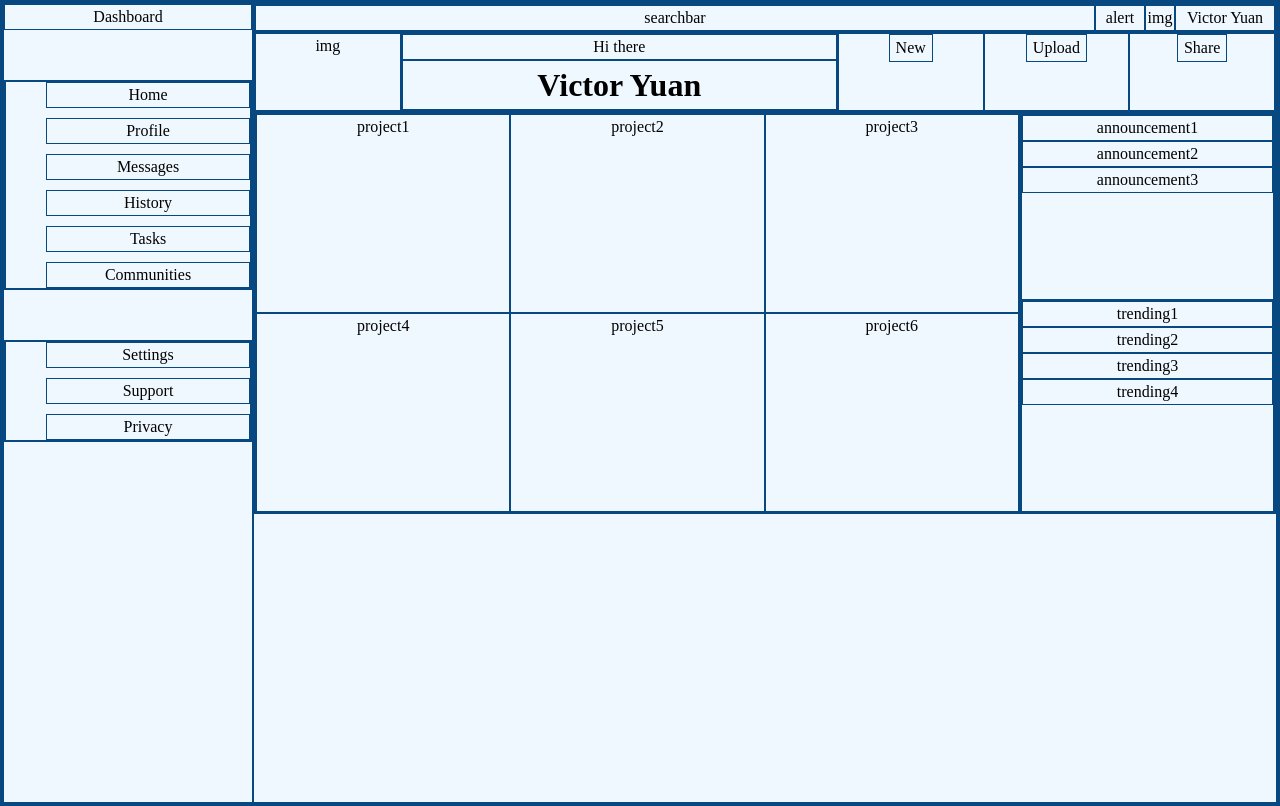
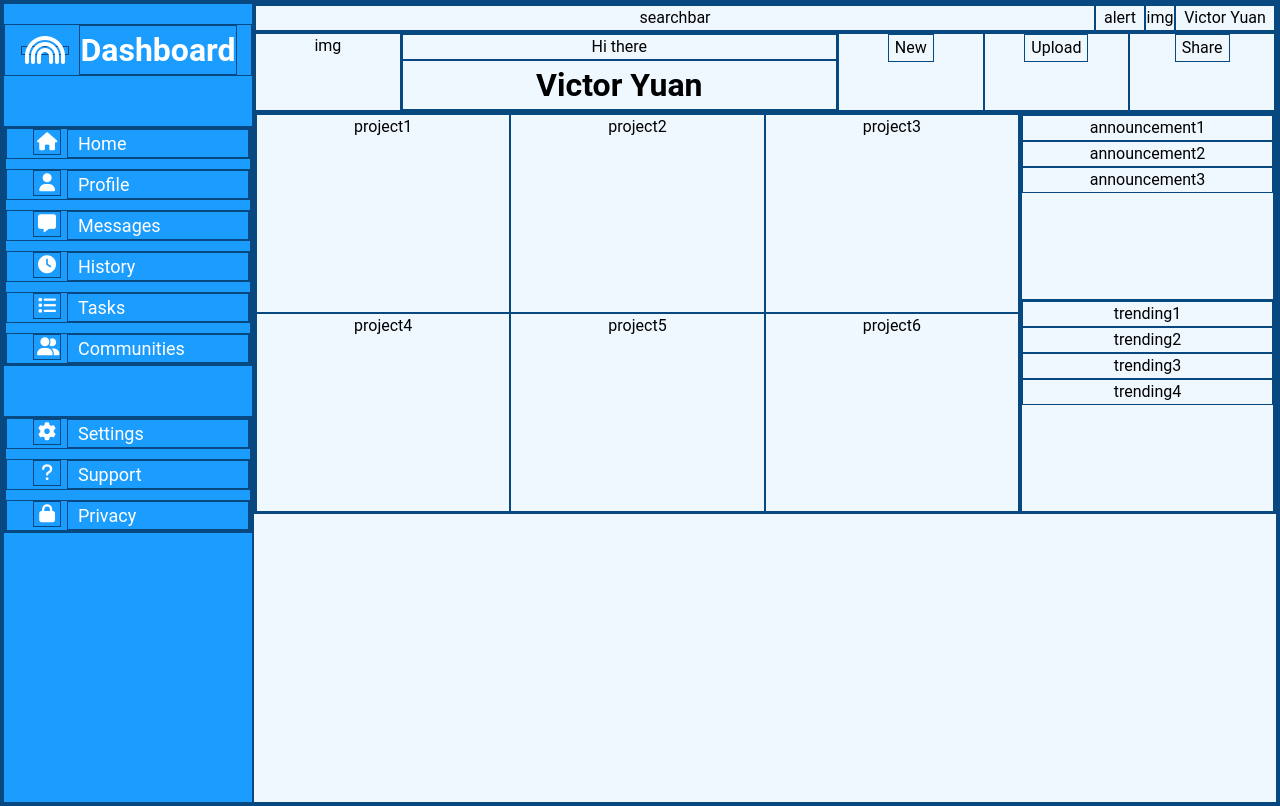
Before and after one commit to wvictor14/admin_dashboard, a plain HTML site: page index.html in a window 1280 px wide. Drawn offline with Linux system fonts and the light colour scheme.

Commit message:
finish sidebar

```diff
--- a/index.html
+++ b/index.html
@@ -5,29 +5,33 @@
   <meta name="viewport" content="width=device-width, initial-scale=1.0">
 
   <link rel="stylesheet" href="style.css">
+  <link rel="stylesheet" href="https://cdnjs.cloudflare.com/ajax/libs/font-awesome/6.5.0/css/all.min.css">
   <title>Document</title>
 
 </head>
 <body>
   <div class="container">
     <div class="sidebar">
-      <div class="header">Dashboard</div>
+      <div class="header">
+        <i class="fa-solid fa-rainbow fa-2xl"></i>
+        <h1>Dashboard</h1>
+      </div>
       <div class="nav1">
-        <ul class='nav-items'>
-          <li>Home</li>
-          <li>Profile</li>
-          <li>Messages</li>
-          <li>History</li>
-          <li>Tasks</li>
-          <li>Communities</li>
-        </ul>
+        <div class='nav-items'>
+          <a><i class="fa-solid fa-home"></i><p>Home</p></a>
+          <a><i class="fa-solid fa-user"></i><p>Profile</p></a>
+          <a><i class="fa-solid fa-message"></i><p>Messages</p></a>
+          <a><i class="fa-solid fa-clock"></i><p>History</p></a>
+          <a><i class="fa-solid fa-list"></i><p>Tasks</p></a>
+          <a><i class="fa-solid fa-user-group"></i><p>Communities</p></a>
+        </div>
       </div>
       <div class="nav2">
-        <ul class="settings">
-          <li>Settings</li>
-          <li>Support</li>
-          <li>Privacy</li>
-        </ul>
+        <div class="nav-items">
+          <a><i class="fa-solid fa-gear"></i><p>Settings</p></a>
+          <a><i class="fa-solid fa-question"></i><p>Support</p></a>
+          <a><i class="fa-solid fa-lock"></i><p>Privacy</p></a>
+        </div>
       </div>
     </div>
     <div class="main">
--- a/style.css
+++ b/style.css
@@ -3,6 +3,7 @@
 * {
   border: 1px solid rgb(8, 72, 129);
   background-color:aliceblue;
+  font-family: Roboto, sans-serif;
 }
 
 .container {
@@ -17,18 +18,54 @@
   display: flex;
   flex-direction: column;
   gap: 50px;
+  background-color: rgb(27, 156, 255);
+  color: white;
+}
+.sidebar * {
+  background-color: inherit;
+  color: inherit;
+}
+.sidebar .header {
+  display: grid;
+
+  grid-template-columns: 40px 1fr;
+  padding-left: 20px;
+  margin-top: 20px;
+}
+.sidebar .header > * {
+  align-self: center;
+  justify-self: center;
 }
 
-.sidebar .nav1 ul,
-.sidebar .nav1 li {
+.nav-items {
   display: grid;
   gap: 10px;
 }
 
-.sidebar .nav2 ul,
-.sidebar .nav2 li {
+a > * {
+  font-size: large;
+}
+a {
   display: grid;
-  gap: 10px;
+  grid-template-columns: 40px 1fr;
+  padding-left: 20px;
+  list-style: none;
+  align-items: start;
+
+}
+a > :nth-child(2) {
+  align-self:  start;
+  text-align: left;
+  padding-left: 10px;
+}
+nav-items {
+  display: grid;
+  padding: 0;
+}
+
+i {
+  padding: 3px;
+  margin: 0 6px;
 }
 
 .main .search {
```
